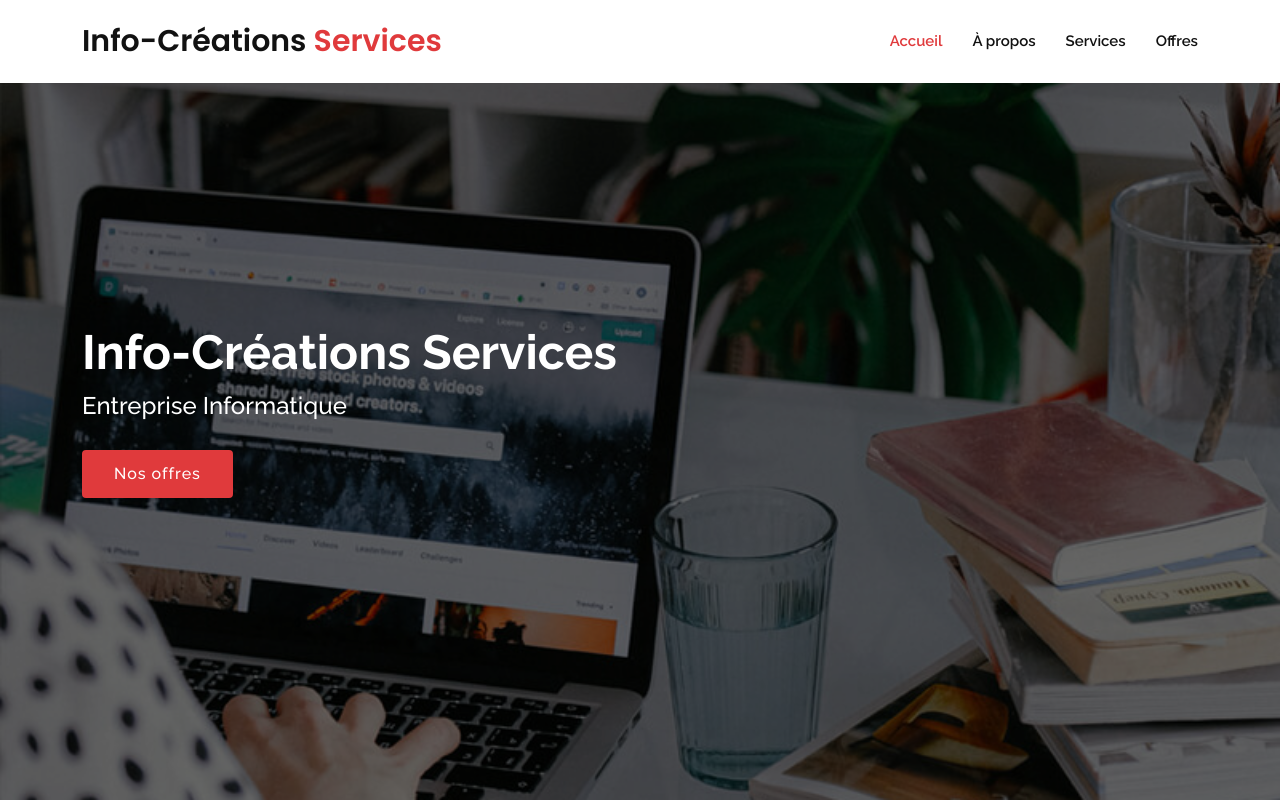
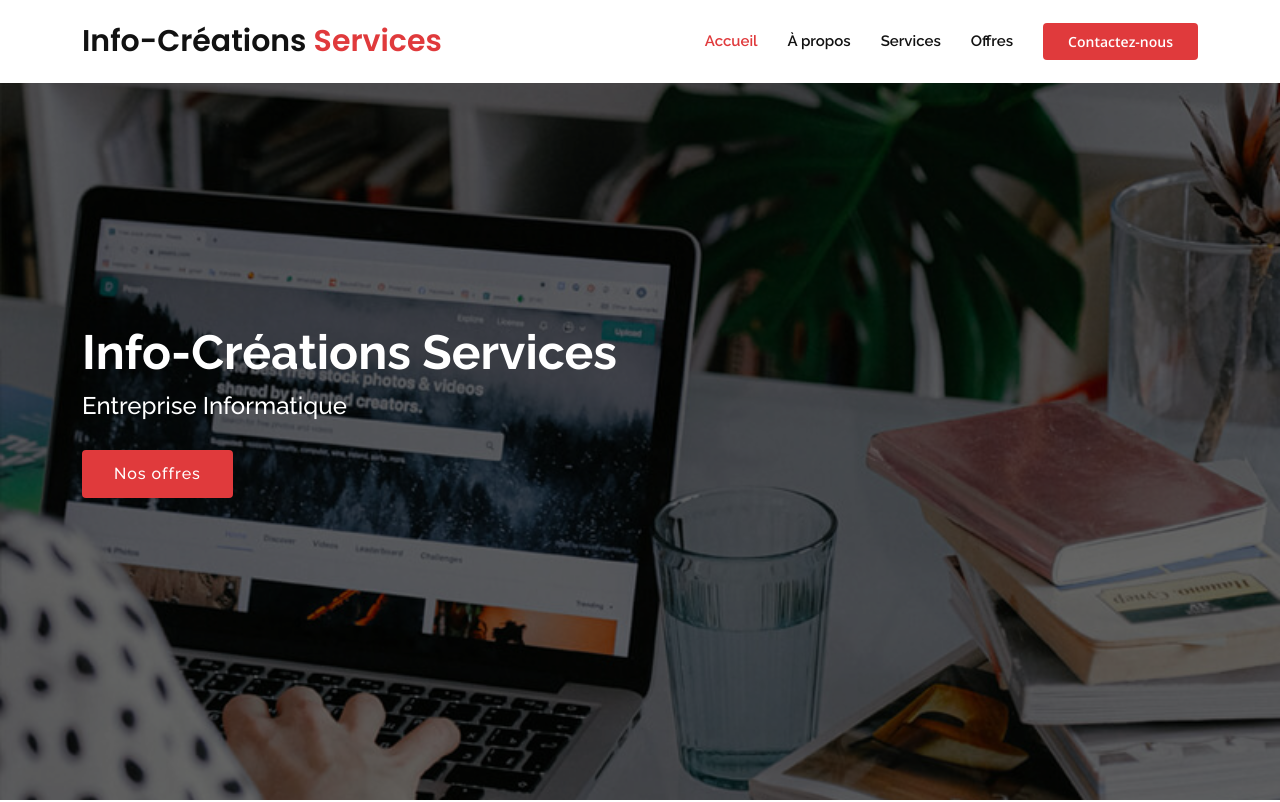
Before and after one commit to ElGhaliLaraki/Info-Creations-Services, a plain HTML site: page index.html in a window 1280 px wide. Shown: the top 802 px of the page. Drawn offline with nearby package versions, Linux system fonts and the light colour scheme.

Commit message:
Update index.html

```diff
--- a/index.html
+++ b/index.html
@@ -55,6 +55,7 @@
         </ul>
         <i class="bi bi-list mobile-nav-toggle"></i>
       </nav><!-- .navbar -->
+      <a href="https://docs.google.com/forms/d/e/1FAIpQLSdMZOw9dFspXLN0GYKpJM2LmNFXo2rp_KIX5394XNsVdcDoZQ/viewform" class="get-started-btn scrollto" target="_blank">Contactez-nous</a>
     </div>
   </header><!-- End Header -->
 
```
